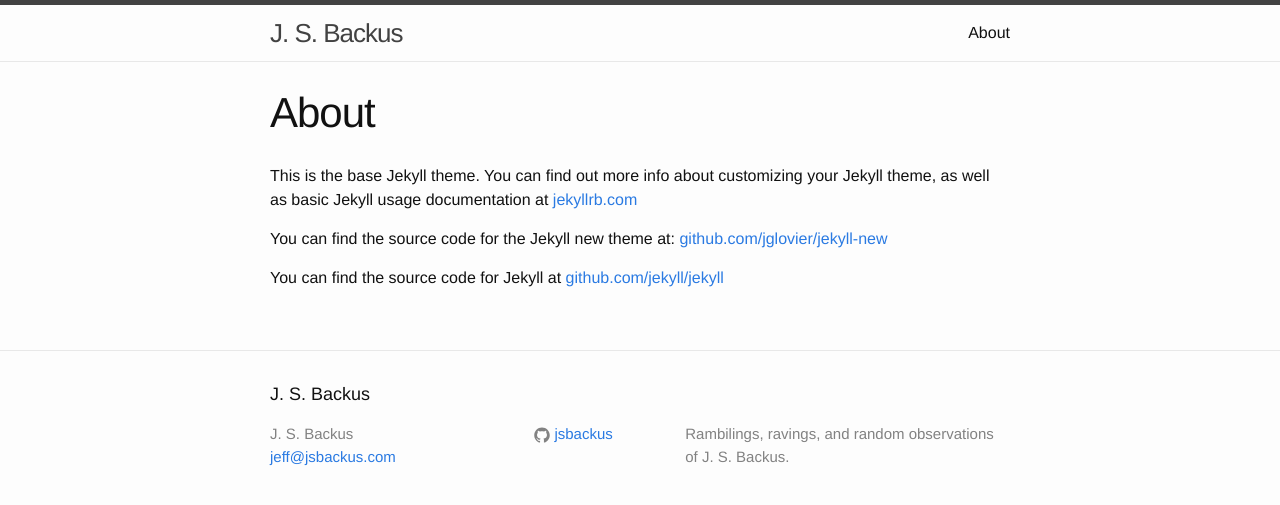
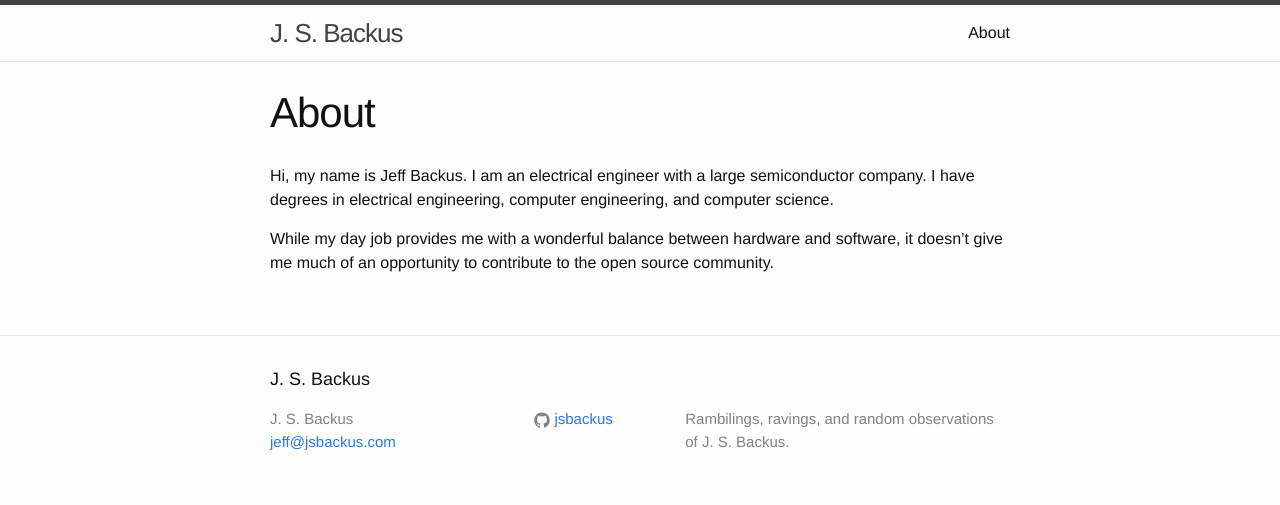
Before and after one commit to jsbackus/jsbackus.github.io, a Jekyll site: the page built from about.md, in a window 1280 px wide. Shown: the top 505 px of the page. Built offline with Jekyll 4.4.1, drawn with Linux system fonts in a browser that asks for light colours.

Commit message:
* Started rewriting about.

```diff
--- a/about.md
+++ b/about.md
@@ -4,8 +4,10 @@
 permalink: /about/
 ---
 
-This is the base Jekyll theme. You can find out more info about customizing your Jekyll theme, as well as basic Jekyll usage documentation at [jekyllrb.com](http://jekyllrb.com/)
+Hi, my name is Jeff Backus. I am an electrical engineer with a large
+semiconductor company. I have degrees in electrical engineering, computer
+engineering, and computer science.
 
-You can find the source code for the Jekyll new theme at: [github.com/jglovier/jekyll-new](https://github.com/jglovier/jekyll-new)
-
-You can find the source code for Jekyll at [github.com/jekyll/jekyll](https://github.com/jekyll/jekyll)
+While my day job provides me with a wonderful balance between hardware and
+software, it doesn't give me much of an opportunity to contribute to the open
+source community.
```
